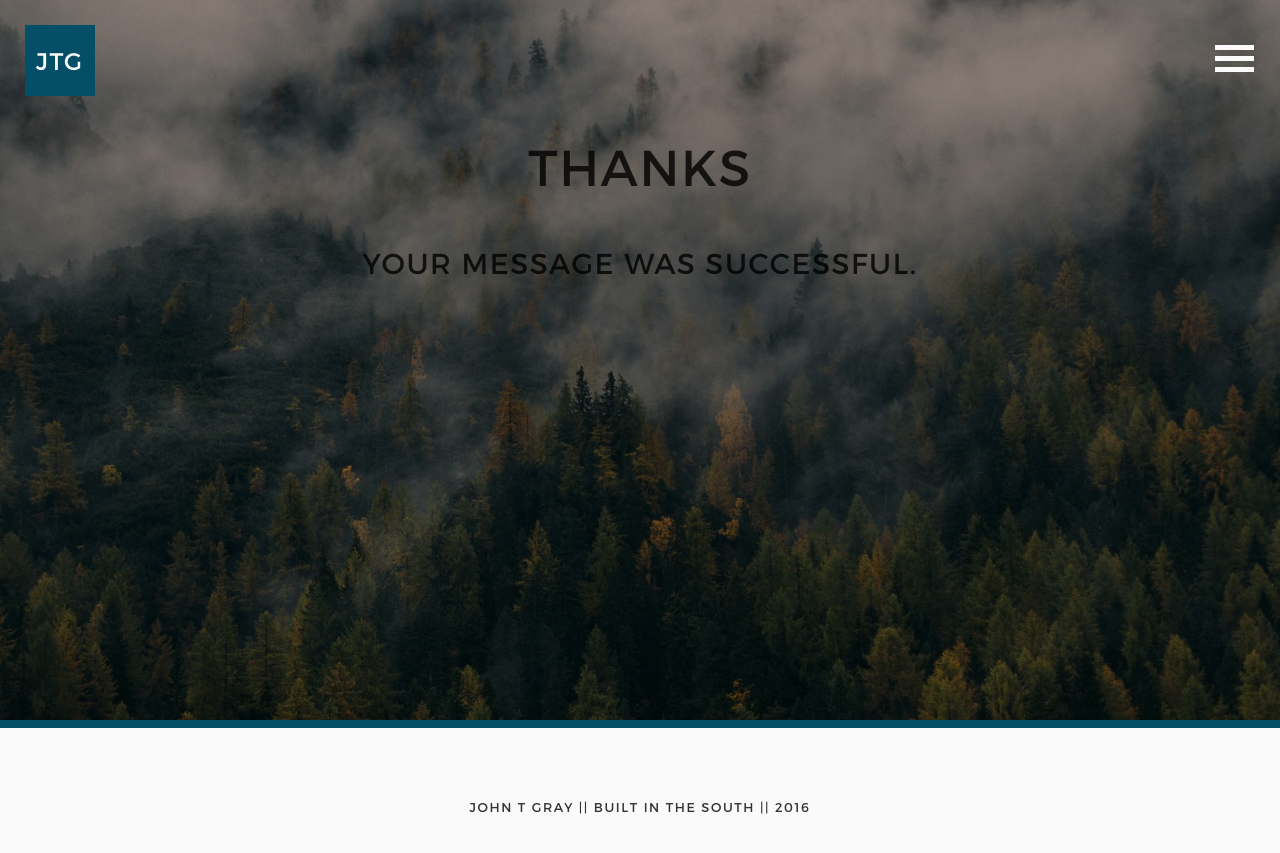
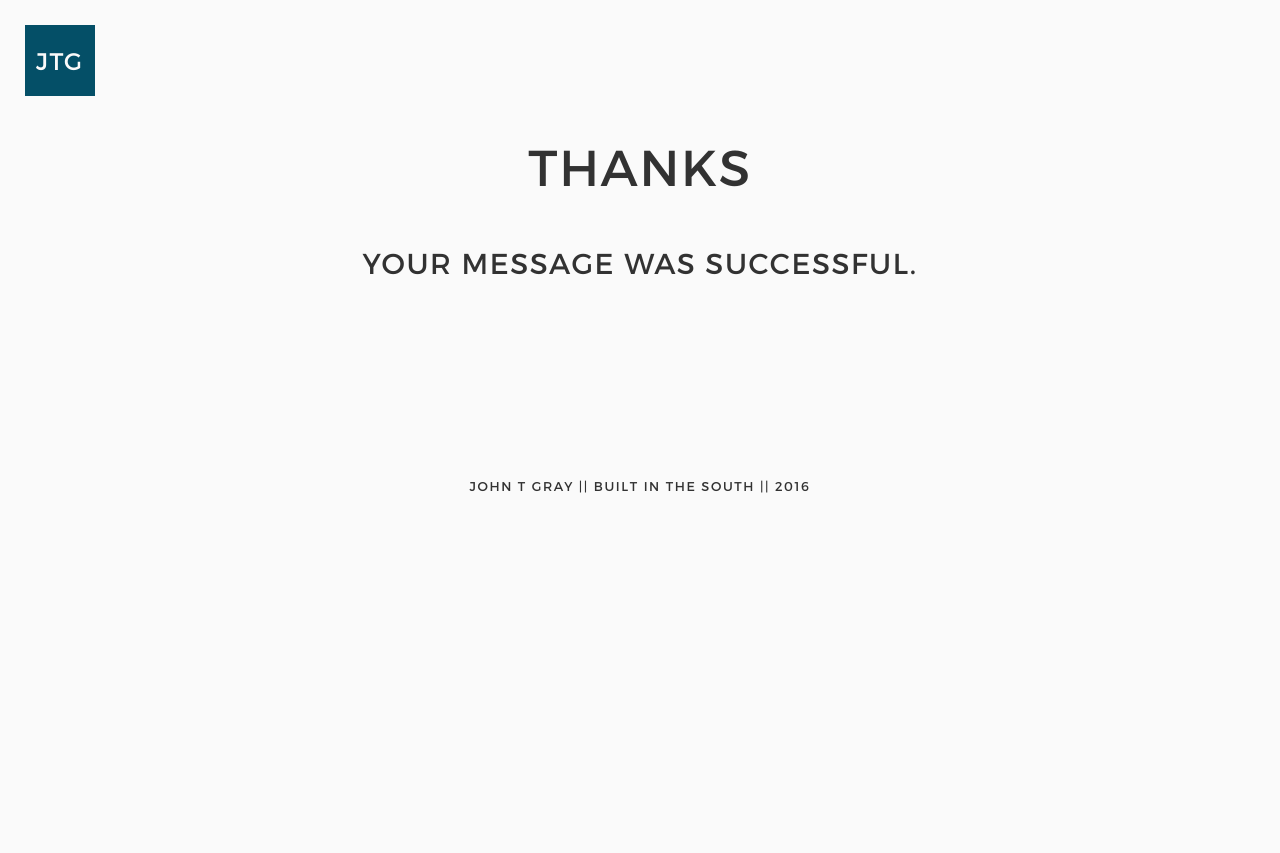
Before and after one commit to jtgry/personal-blog-old, a Jekyll site: the page built from thanks/index.html, in a window 1280 px wide. Shown: the top 853 px of the page. Built offline with Jekyll 4.4.1, drawn with Linux system fonts in a browser that asks for light colours; nearby versions of some CDN libraries.

Commit message:
Updated '/thanks/index.html' via CloudCannon

```diff
--- a/thanks/index.html
+++ b/thanks/index.html
@@ -1,7 +1,7 @@
 ---
 layout: default
 ---
-<section id="intro" class="home-header" style="background-image:linear-gradient(rgba(0, 0, 0, 0.4), rgba(0, 0, 0, 0.4)), url(/images/forest.jpg);">
+<section id="intro" class="page-content">
   <div class="content-block">
     <h2 class="content-block-title 1">Thanks</h2>
     <div class="container 3 text-center">
```
